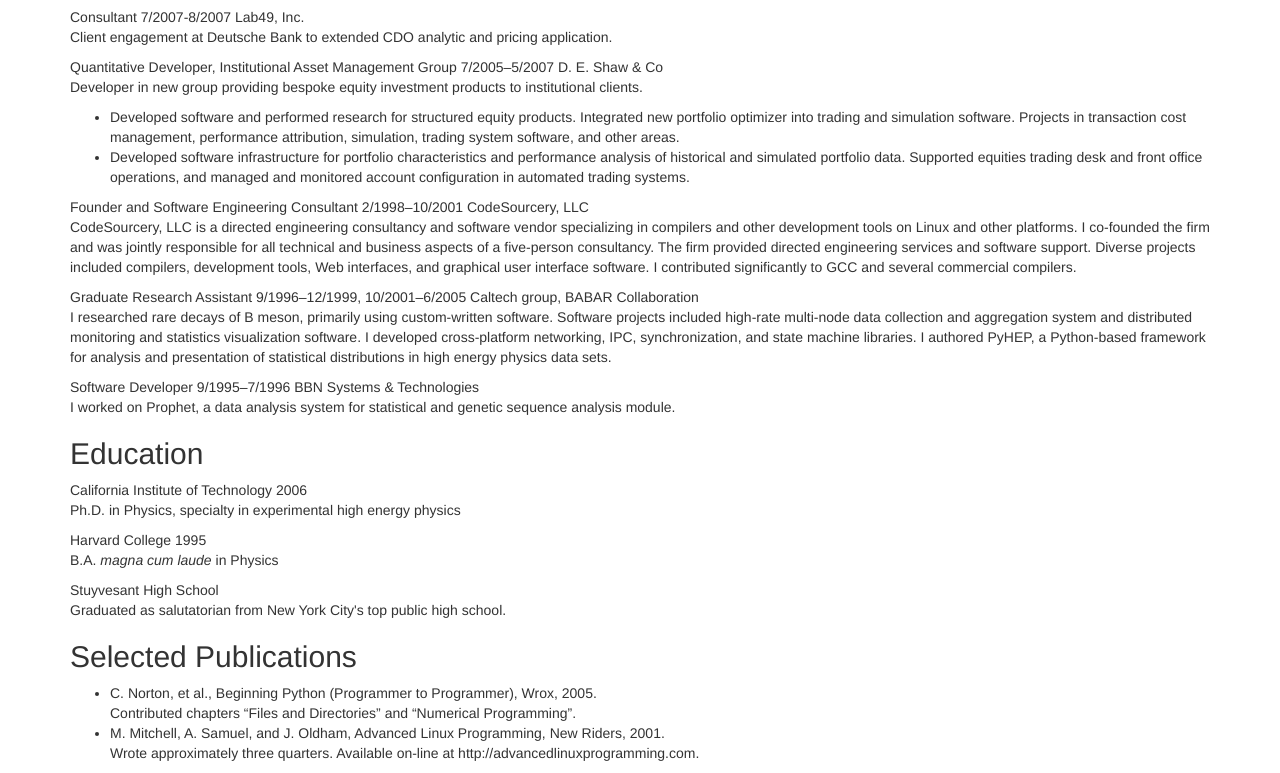
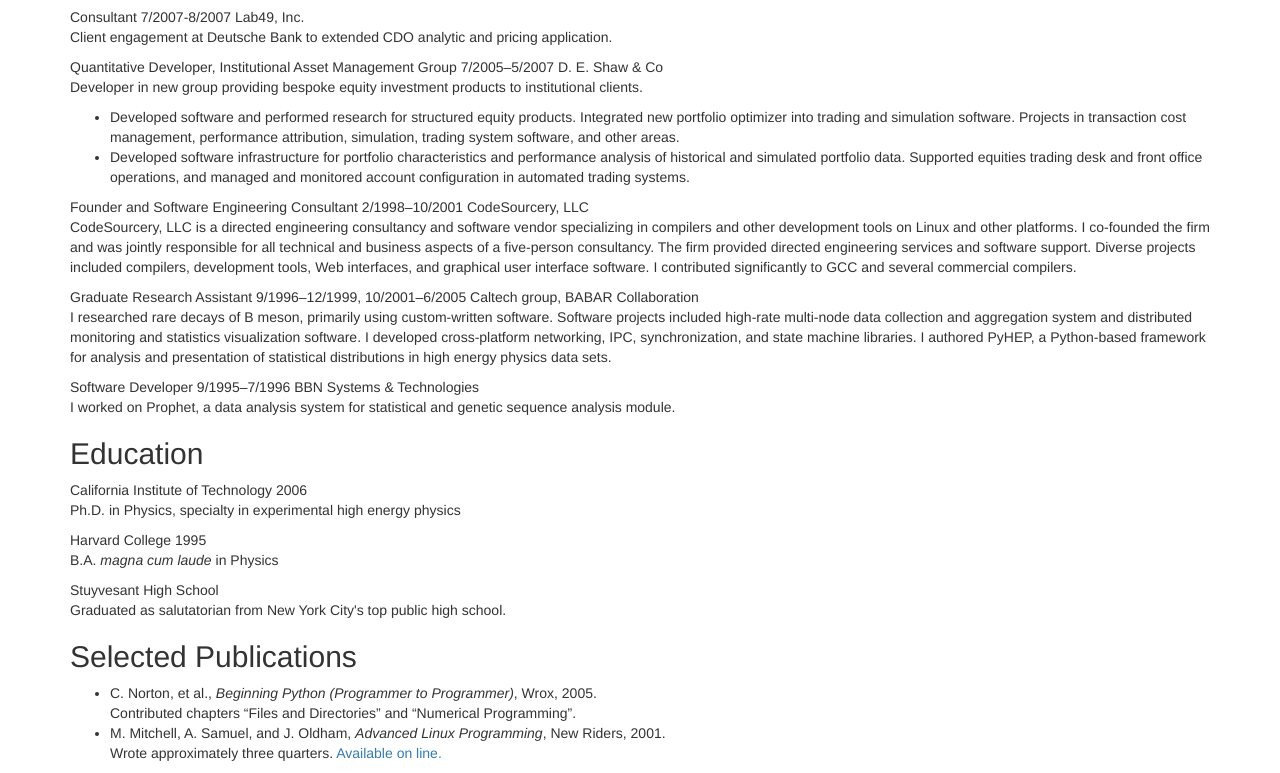
Before and after one commit to alexhsamuel/alexhsamuel.github.io, a plain HTML site: page resume-finance.html in a window 1280 px wide. Shown: the part 1024-1797 px from the top of the page. Drawn offline with nearby package versions, Linux system fonts and the light colour scheme.

Commit message:
Formatting.

```diff
--- a/resume-finance.html
+++ b/resume-finance.html
@@ -117,10 +117,10 @@
 
    <h2>Selected Publications</h2>
    <ul>
-    <li>C. Norton, et al., Beginning Python (Programmer to Programmer), Wrox, 2005.  </li>
+    <li>C. Norton, et al., <i>Beginning Python (Programmer to Programmer)</i>, Wrox, 2005.  </li>
     Contributed chapters “Files and Directories” and “Numerical Programming”.
-    <li>M. Mitchell, A. Samuel, and J. Oldham, Advanced Linux Programming, New Riders, 2001.  </li>
-    Wrote approximately three quarters.  Available on-line at http://advancedlinuxprogramming.com.
+    <li>M. Mitchell, A. Samuel, and J. Oldham, <i>Advanced Linux Programming</i>, New Riders, 2001.  </li>
+    Wrote approximately three quarters.  <a href="http://advancedlinuxprogramming.com">Available on line.</a>
    </ul>
   </div>
  </body>
```
